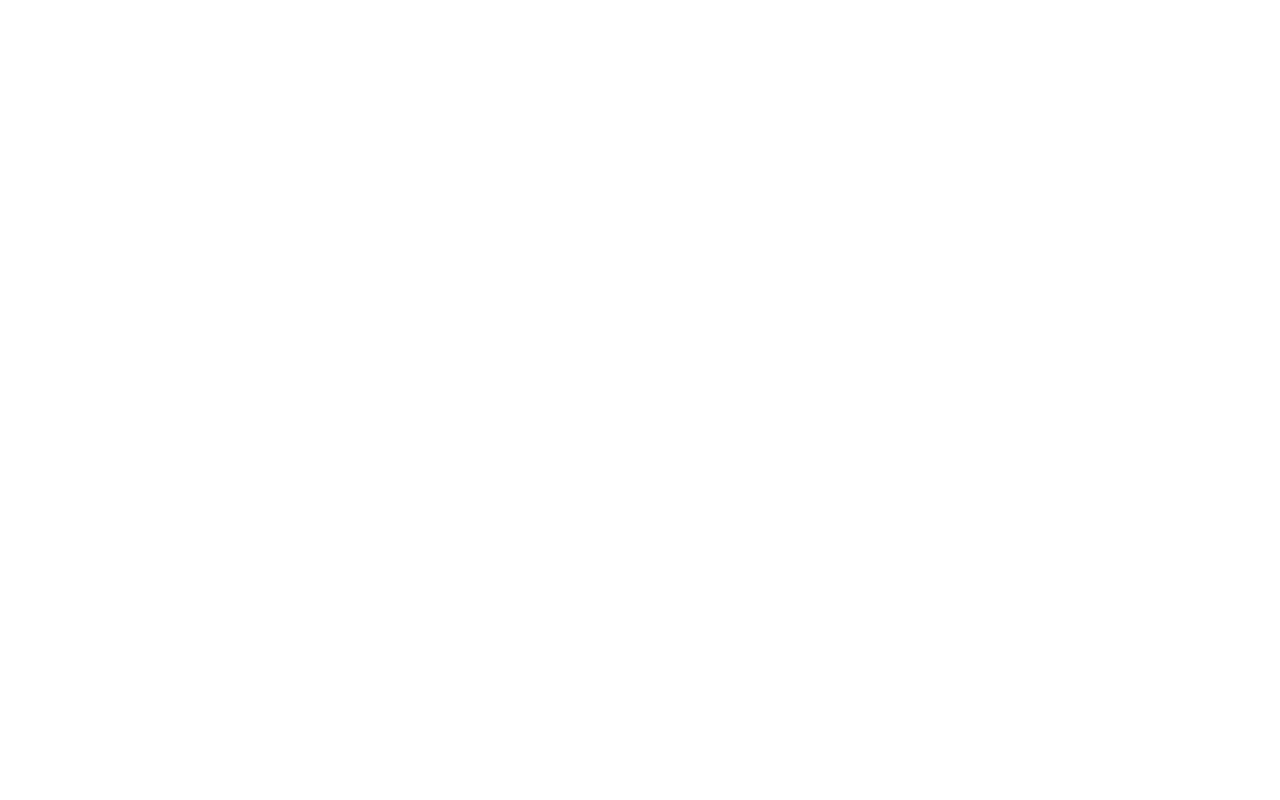
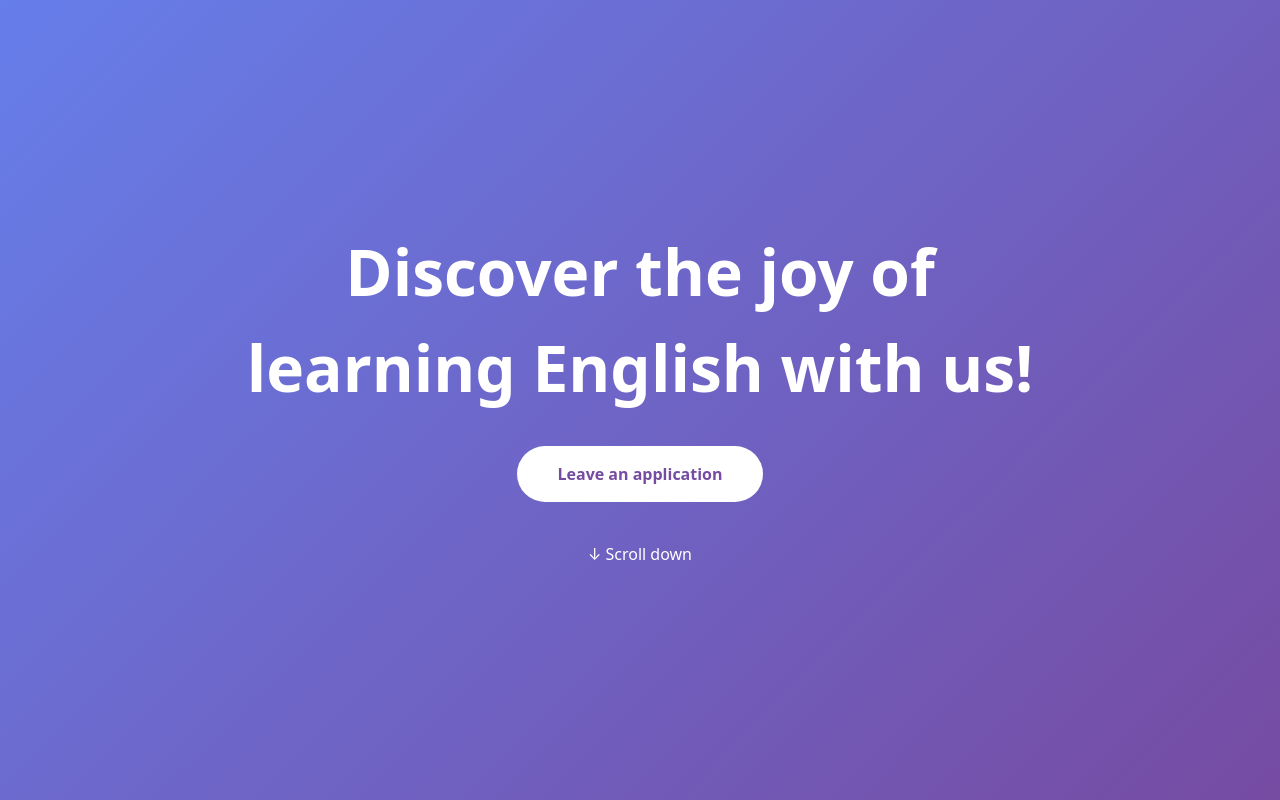
Before and after one commit to OleksandrMiedviediev/top-coders, a website: page src/index.html in a window 1280 px wide. Shown: the top 800 px of the page. Drawn offline with nearby package versions, Linux system fonts and the light colour scheme; files that its build step writes are made by us from their sources.

Commit message:
feat: complete hero section with responsive design and working anchors

```diff
--- a/src/css/hero.css
+++ b/src/css/hero.css
@@ -0,0 +1,56 @@
+.hero-section {
+  padding: 80px 20px;
+  min-height: 100vh;
+  display: flex;
+  align-items: center;
+  justify-content: center;
+  background: linear-gradient(135deg, #667eea 0%, #764ba2 100%);
+  color: #fff;
+  text-align: center;
+}
+
+.hero-title {
+  font-size: 32px;
+  margin-bottom: 30px;
+  max-width: 800px;
+}
+
+.btn {
+  display: inline-block;
+  padding: 16px 40px;
+  background: #fff;
+  color: #764ba2;
+  border-radius: 50px;
+  text-decoration: none;
+  font-weight: bold;
+  transition: transform 0.3s;
+}
+
+.btn:hover {
+  transform: scale(1.05);
+}
+
+.scroll-down {
+  display: block;
+  margin-top: 50px;
+  color: #fff;
+  text-decoration: none;
+  animation: bounce 2s infinite;
+}
+
+@keyframes bounce {
+  0%, 100% { transform: translateY(0); }
+  50% { transform: translateY(-10px); }
+}
+
+@media (min-width: 768px) {
+  .hero-title {
+    font-size: 48px;
+  }
+}
+
+@media (min-width: 1280px) {
+  .hero-title {
+    font-size: 64px;
+  }
+}
--- a/src/css/main.css
+++ b/src/css/main.css
@@ -15,3 +15,4 @@
 @import url('./reviews.css');
 @import url('./footer.css');
 @import url('./mobile-menu.css');
+@import './hero.css';
--- a/src/index.html
+++ b/src/index.html
@@ -37,4 +37,22 @@
 
     <script type="module" src="./main.js"></script>
   </body>
+  <load src="partials/hero.html" />
+  <!-- Секція для кнопки Leave an application -->
+<section id="application" style="padding: 100px 20px; min-height: 100vh; background: #f0f4ff; text-align: center;">
+  <div style="max-width: 800px; margin: 0 auto;">
+    <h2 style="font-size: 36px; margin-bottom: 20px;">📝 Leave an application</h2>
+    <p style="font-size: 18px; color: #555;">Тут буде форма для заявки</p>
+    <a href="#hero" style="display: inline-block; margin-top: 30px; color: #667eea; text-decoration: none;">↑ Наверх</a>
+  </div>
+</section>
+
+<!-- Секція для кнопки Scroll down -->
+<footer id="footer" style="padding: 100px 20px; min-height: 100vh; background: #1a1a2e; color: #fff; text-align: center;">
+  <div style="max-width: 800px; margin: 0 auto;">
+    <h2 style="font-size: 36px; margin-bottom: 20px;">📌 Footer</h2>
+    <p style="font-size: 18px; opacity: 0.8;">Тут буде футер</p>
+    <a href="#hero" style="display: inline-block; margin-top: 30px; color: #667eea; text-decoration: none;">↑ Наверх</a>
+  </div>
+</footer>
 </html>
--- a/src/partials/hero.html
+++ b/src/partials/hero.html
@@ -0,0 +1,7 @@
+<section id="hero" class="hero-section">
+  <div class="container">
+    <h1 class="hero-title">Discover the joy of learning English with us!</h1>
+    <a href="#application" class="btn">Leave an application</a>
+    <a href="#footer" class="scroll-down">↓ Scroll down</a>
+  </div>
+</section>
```
